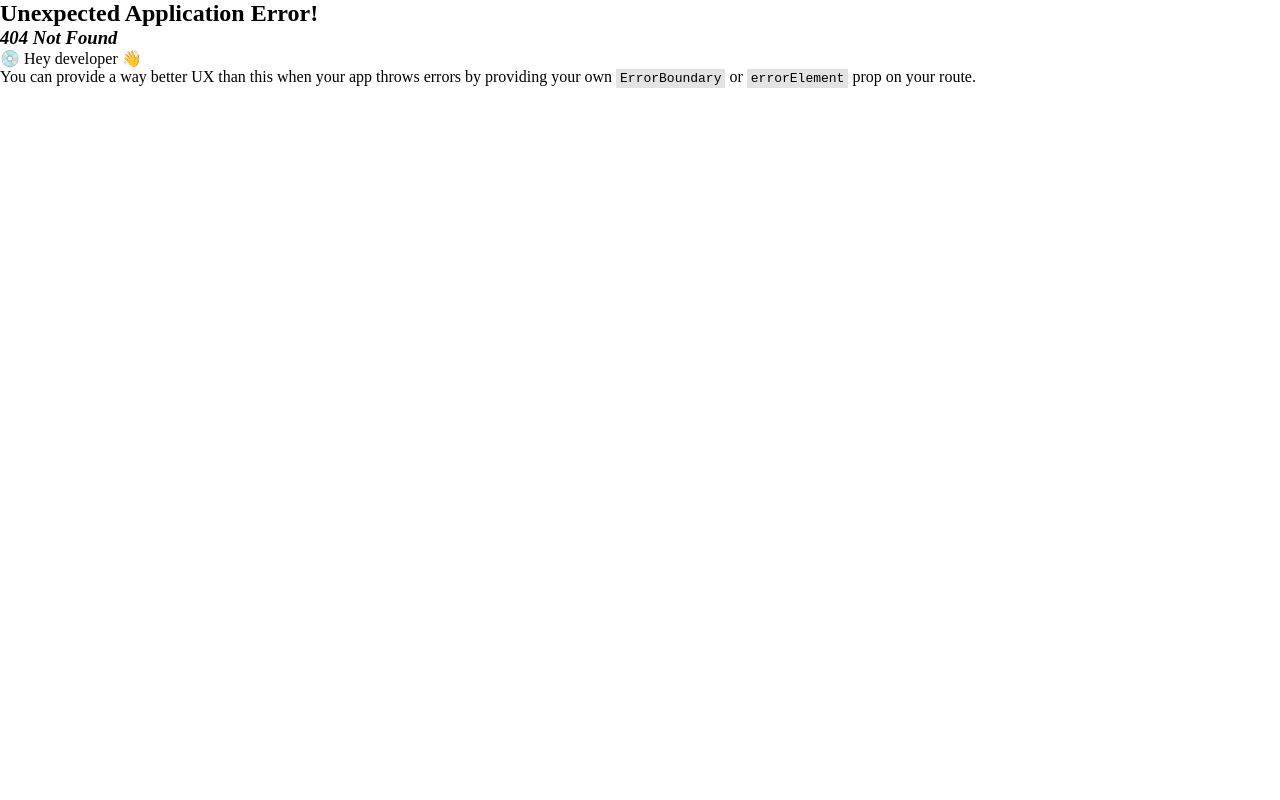
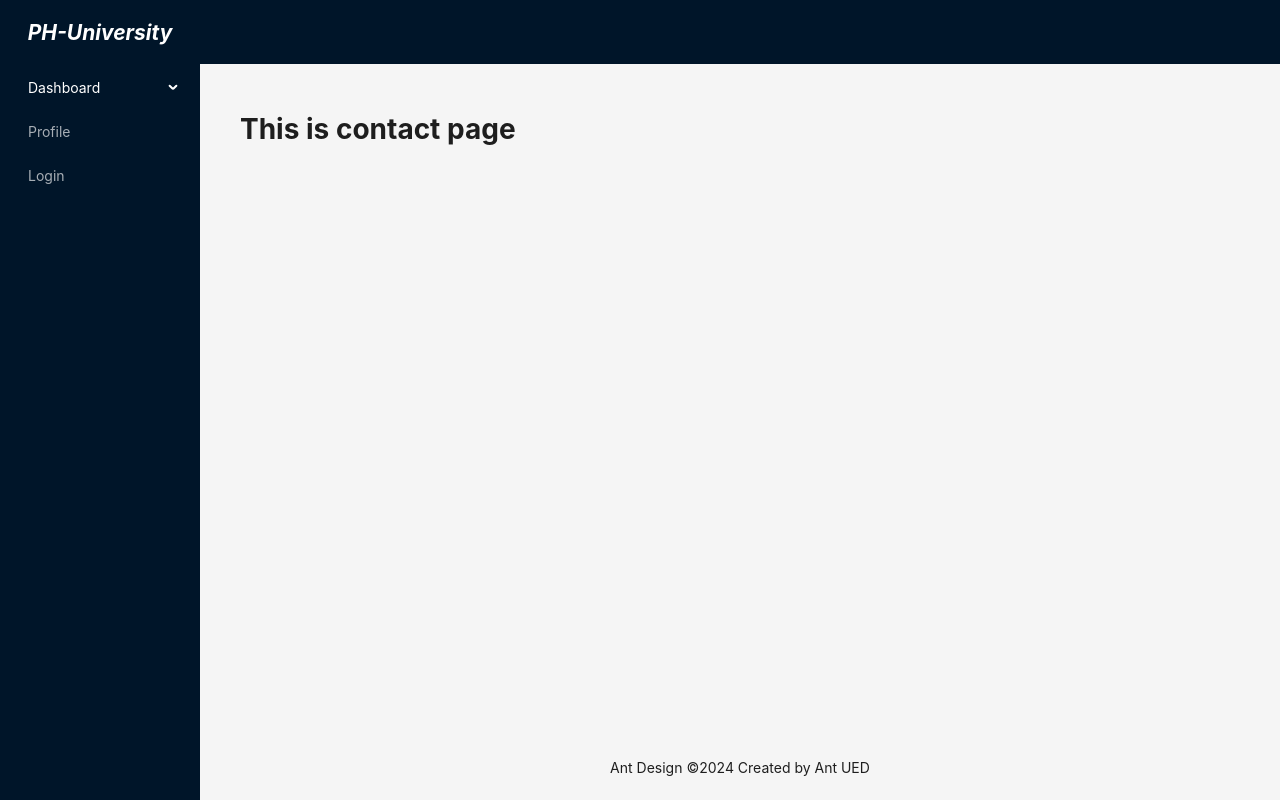
Before and after one commit to rabby4/ph-university-client, a React (Vite) app: page /contact in a window 1280 px wide. Before the commit this address had no page. Built offline with nearby package versions, Linux system fonts and the light colour scheme.

Commit message:
create some pages and add child route

```diff
--- a/src/components/layout/MainLayout.tsx
+++ b/src/components/layout/MainLayout.tsx
@@ -1,4 +1,5 @@
 import { Layout, Menu, MenuProps } from "antd"
+import { Outlet } from "react-router-dom"
 
 const { Header, Content, Footer, Sider } = Layout
 
@@ -68,7 +69,7 @@
 							minHeight: 360,
 						}}
 					>
-						<h1>The main content should be here</h1>
+						<Outlet />
 					</div>
 				</Content>
 				<Footer style={{ textAlign: "center" }}>
--- /dev/null
+++ b/src/pages/About.tsx
@@ -0,0 +1,9 @@
+const About = () => {
+	return (
+		<div>
+			<h1>This is about page</h1>
+		</div>
+	)
+}
+
+export default About
--- /dev/null
+++ b/src/pages/Contact.tsx
@@ -0,0 +1,9 @@
+const Contact = () => {
+	return (
+		<div>
+			<h1>This is contact page</h1>
+		</div>
+	)
+}
+
+export default Contact
--- /dev/null
+++ b/src/pages/Login.tsx
@@ -0,0 +1,5 @@
+const Login = () => {
+	return <div></div>
+}
+
+export default Login
--- /dev/null
+++ b/src/pages/Register.tsx
@@ -0,0 +1,5 @@
+const Register = () => {
+	return <div></div>
+}
+
+export default Register
--- /dev/null
+++ b/src/pages/admin/AdminDashboard.tsx
@@ -0,0 +1,9 @@
+const AdminDashboard = () => {
+	return (
+		<div>
+			<h1>this is admin dashboard</h1>
+		</div>
+	)
+}
+
+export default AdminDashboard
--- /dev/null
+++ b/src/pages/admin/CreateStudent.tsx
@@ -0,0 +1,9 @@
+const CreateStudent = () => {
+	return (
+		<div>
+			<h1>This is create student route</h1>
+		</div>
+	)
+}
+
+export default CreateStudent
--- a/src/routes/router.tsx
+++ b/src/routes/router.tsx
@@ -1,10 +1,52 @@
 import { createBrowserRouter } from "react-router-dom"
 import App from "../App"
+import About from "../pages/About"
+import Contact from "../pages/Contact"
+import Login from "../pages/Login"
+import Register from "../pages/Register"
+import AdminDashboard from "../pages/admin/AdminDashboard"
+import CreateStudent from "../pages/admin/CreateStudent"
 
 const router = createBrowserRouter([
 	{
 		path: "/",
 		element: <App />,
+		children: [
+			{
+				path: "about",
+				element: <About />,
+			},
+			{
+				path: "contact",
+				element: <Contact />,
+			},
+		],
+	},
+	{
+		path: "/admin",
+		element: <App />,
+		children: [
+			{
+				index: true,
+				element: <AdminDashboard />,
+			},
+			{
+				path: "dashboard",
+				element: <AdminDashboard />,
+			},
+			{
+				path: "create-student",
+				element: <CreateStudent />,
+			},
+		],
+	},
+	{
+		path: "/login",
+		element: <Login />,
+	},
+	{
+		path: "/register",
+		element: <Register />,
 	},
 ])
 
```
